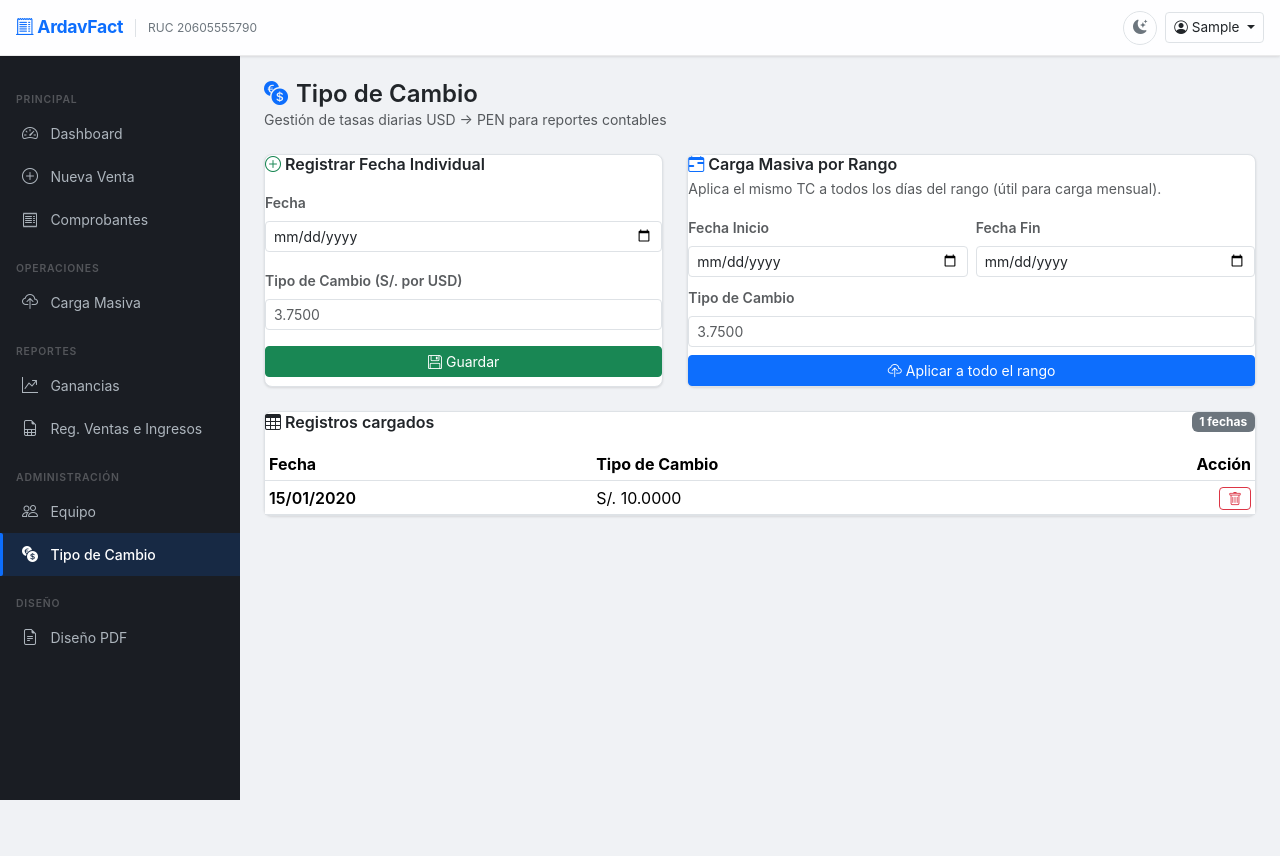
After one commit to mickstmt/ArdavFact, a Flask app: page /admin/tipo-cambio in a window 1280 px wide. The commit adds this page. Run offline with Flask 3, Linux system fonts and the light colour scheme; a user stored in the database is signed in; tables that the repository leaves empty hold one stand-in row (values such as "Sample post"); some libraries are stand-ins or nearby versions.

Commit message:
feat: add TipoCambio module + Registro de Ventas e Ingresos (Formato 14.1)
- TipoCambio model (app/models/tipo_cambio.py)
- Alembic migration: migrations/versions/a3f8c1e92d07_add_tipo_cambio_table.py
- Service: app/services/tipo_cambio_service.py
  - get_tipo_cambio(fecha): lookup exact or nearest previous, returns float|None
  - guardar_tipo_cambio, guardar_rango, eliminar_tipo_cambio
- Admin CRUD: GET/POST /admin/tipo-cambio (individual + bulk range + delete)
- Template: app/templates/admin/tipo_cambio.html (af-card style)
- reportes/routes.py: replace hardcoded _TIPO_CAMBIO=3.75 with get_tipo_cambio()
  in both exportar_ganancias_detallado and _costo_comprobante helper
- New routes: GET /reportes/registro-ventas + /exportar → Excel Formato 14.1
  Groups by CENTRAL→tipo_doc (01/03/07), subtotals, grand total, NC negative values
- Template: app/templates/reportes/registro_ventas.html
- Sidebar: Tipo de Cambio (admin) + Reg. Ventas e Ingresos (reportes) links

Co-Authored-By: Claude Sonnet 4.6 <noreply@anthropic.com>

```diff
--- a/app/blueprints/admin/routes.py
+++ b/app/blueprints/admin/routes.py
@@ -179,6 +179,90 @@ def scheduler_ejecutar_ahora():
 
 
 # ─────────────────────────────────────────────────────────────────────────────
+# Tipo de Cambio — CRUD
+# ─────────────────────────────────────────────────────────────────────────────
+
+@admin_bp.route('/tipo-cambio')
+@login_required
+@requiere_permiso('usuarios.gestionar')
+def tipo_cambio():
+    """Panel de gestión del tipo de cambio diario."""
+    from app.models.tipo_cambio import TipoCambio
+    registros = TipoCambio.query.order_by(TipoCambio.fecha.desc()).all()
+    return render_template('admin/tipo_cambio.html', registros=registros)
+
+
+@admin_bp.route('/tipo-cambio/guardar', methods=['POST'])
+@login_required
+@requiere_permiso('usuarios.gestionar')
+def tipo_cambio_guardar():
+    """Guarda o actualiza el TC para una fecha individual."""
+    from app.services.tipo_cambio_service import guardar_tipo_cambio
+    from flask import flash, redirect, url_for
+    from datetime import date
+
+    fecha_str = request.form.get('fecha', '').strip()
+    valor_str = request.form.get('valor', '').strip()
+
+    if not fecha_str or not valor_str:
+        flash('Fecha y valor son obligatorios.', 'danger')
+        return redirect(url_for('admin.tipo_cambio'))
+
+    try:
+        fecha = date.fromisoformat(fecha_str)
+        valor = float(valor_str.replace(',', '.'))
+        if valor <= 0:
+            raise ValueError
+    except ValueError:
+        flash('Fecha o valor inválidos.', 'danger')
+        return redirect(url_for('admin.tipo_cambio'))
+
+    guardar_tipo_cambio(fecha, valor)
+    flash(f'Tipo de cambio {fecha_str} = {valor:.4f} guardado.', 'success')
+    return redirect(url_for('admin.tipo_cambio'))
+
+
+@admin_bp.route('/tipo-cambio/guardar-rango', methods=['POST'])
+@login_required
+@requiere_permiso('usuarios.gestionar')
+def tipo_cambio_guardar_rango():
+    """Carga masiva: aplica el mismo TC a todos los días del rango."""
+    from app.services.tipo_cambio_service import guardar_rango
+    from flask import flash, redirect, url_for
+    from datetime import date
+
+    fecha_ini_str = request.form.get('fecha_ini', '').strip()
+    fecha_fin_str = request.form.get('fecha_fin', '').strip()
+    valor_str     = request.form.get('valor', '').strip()
+
+    try:
+        fecha_ini = date.fromisoformat(fecha_ini_str)
+        fecha_fin = date.fromisoformat(fecha_fin_str)
+        valor     = float(valor_str.replace(',', '.'))
+        if valor <= 0 or fecha_fin < fecha_ini:
+            raise ValueError
+    except ValueError:
+        flash('Datos inválidos para el rango.', 'danger')
+        return redirect(url_for('admin.tipo_cambio'))
+
+    creados, actualizados = guardar_rango(fecha_ini, fecha_fin, valor)
+    flash(f'Rango guardado: {creados} nuevos, {actualizados} actualizados.', 'success')
+    return redirect(url_for('admin.tipo_cambio'))
+
+
+@admin_bp.route('/tipo-cambio/eliminar/<int:tc_id>', methods=['POST'])
+@login_required
+@requiere_permiso('usuarios.gestionar')
+def tipo_cambio_eliminar(tc_id: int):
+    """Elimina un registro de tipo de cambio."""
+    from app.services.tipo_cambio_service import eliminar_tipo_cambio
+    from flask import flash, redirect, url_for
+    eliminar_tipo_cambio(tc_id)
+    flash('Registro eliminado.', 'success')
+    return redirect(url_for('admin.tipo_cambio'))
+
+
+# ─────────────────────────────────────────────────────────────────────────────
 # Helper
 # ─────────────────────────────────────────────────────────────────────────────
 
--- a/app/models/__init__.py
+++ b/app/models/__init__.py
@@ -4,6 +4,7 @@ from .cliente import Cliente
 from .producto import Producto, Variacion, Categoria, CostoProducto, producto_categorias
 from .comprobante import Comprobante, ComprobanteItem
 from .plantilla import PlantillaComprobante
+from .tipo_cambio import TipoCambio
 
 __all__ = [
     'Usuario', 'Rol', 'Permiso', 'usuario_roles', 'rol_permisos',
@@ -11,4 +12,5 @@ __all__ = [
     'Producto', 'Variacion', 'Categoria', 'CostoProducto', 'producto_categorias',
     'Comprobante', 'ComprobanteItem',
     'PlantillaComprobante',
+    'TipoCambio',
 ]
--- /dev/null
+++ b/app/templates/admin/tipo_cambio.html
@@ -0,0 +1,111 @@
+{% extends 'base.html' %}
+{% block title %}Tipo de Cambio{% endblock %}
+
+{% block content %}
+<div class="d-flex justify-content-between align-items-center mb-4 flex-wrap gap-2">
+  <div>
+    <h4 class="mb-0 fw-semibold"><i class="bi bi-currency-exchange me-2 text-primary"></i>Tipo de Cambio</h4>
+    <p class="text-muted mb-0 small">Gestión de tasas diarias USD → PEN para reportes contables</p>
+  </div>
+</div>
+
+<div class="row g-4 mb-4">
+
+  <!-- Carga individual -->
+  <div class="col-md-5">
+    <div class="af-card h-100">
+      <h6 class="fw-semibold mb-3"><i class="bi bi-plus-circle text-success me-1"></i>Registrar Fecha Individual</h6>
+      <form method="POST" action="{{ url_for('admin.tipo_cambio_guardar') }}">
+        <input type="hidden" name="csrf_token" value="{{ csrf_token() }}">
+        <div class="mb-3">
+          <label class="form-label small text-muted fw-semibold">Fecha</label>
+          <input type="date" name="fecha" class="form-control form-control-sm" required>
+        </div>
+        <div class="mb-3">
+          <label class="form-label small text-muted fw-semibold">Tipo de Cambio (S/. por USD)</label>
+          <input type="number" name="valor" step="0.0001" min="0.0001" placeholder="3.7500"
+                 class="form-control form-control-sm" required>
+        </div>
+        <button type="submit" class="btn btn-success btn-sm w-100">
+          <i class="bi bi-floppy me-1"></i>Guardar
+        </button>
+      </form>
+    </div>
+  </div>
+
+  <!-- Carga por rango -->
+  <div class="col-md-7">
+    <div class="af-card h-100">
+      <h6 class="fw-semibold mb-1"><i class="bi bi-calendar-range text-primary me-1"></i>Carga Masiva por Rango</h6>
+      <p class="text-muted small mb-3">Aplica el mismo TC a todos los días del rango (útil para carga mensual).</p>
+      <form method="POST" action="{{ url_for('admin.tipo_cambio_guardar_rango') }}">
+        <input type="hidden" name="csrf_token" value="{{ csrf_token() }}">
+        <div class="row g-2">
+          <div class="col-6">
+            <label class="form-label small text-muted fw-semibold">Fecha Inicio</label>
+            <input type="date" name="fecha_ini" class="form-control form-control-sm" required>
+          </div>
+          <div class="col-6">
+            <label class="form-label small text-muted fw-semibold">Fecha Fin</label>
+            <input type="date" name="fecha_fin" class="form-control form-control-sm" required>
+          </div>
+          <div class="col-12">
+            <label class="form-label small text-muted fw-semibold">Tipo de Cambio</label>
+            <input type="number" name="valor" step="0.0001" min="0.0001" placeholder="3.7500"
+                   class="form-control form-control-sm" required>
+          </div>
+          <div class="col-12 mt-2">
+            <button type="submit" class="btn btn-primary btn-sm w-100">
+              <i class="bi bi-cloud-upload me-1"></i>Aplicar a todo el rango
+            </button>
+          </div>
+        </div>
+      </form>
+    </div>
+  </div>
+</div>
+
+<!-- Tabla de registros -->
+<div class="af-card">
+  <div class="d-flex justify-content-between align-items-center mb-3">
+    <h6 class="fw-semibold mb-0"><i class="bi bi-table me-1"></i>Registros cargados</h6>
+    <span class="badge bg-secondary">{{ registros|length }} fechas</span>
+  </div>
+
+  {% if registros %}
+  <div class="table-responsive">
+    <table class="table table-sm align-middle mb-0">
+      <thead>
+        <tr>
+          <th>Fecha</th>
+          <th>Tipo de Cambio</th>
+          <th class="text-end">Acción</th>
+        </tr>
+      </thead>
+      <tbody>
+        {% for tc in registros %}
+        <tr>
+          <td class="fw-semibold">{{ tc.fecha.strftime('%d/%m/%Y') }}</td>
+          <td>S/. {{ '%.4f'|format(tc.valor|float) }}</td>
+          <td class="text-end">
+            <form method="POST" action="{{ url_for('admin.tipo_cambio_eliminar', tc_id=tc.id) }}"
+                  onsubmit="return confirm('¿Eliminar TC del {{ tc.fecha.strftime('%d/%m/%Y') }}?')">
+              <input type="hidden" name="csrf_token" value="{{ csrf_token() }}">
+              <button type="submit" class="btn btn-sm btn-outline-danger px-2 py-0">
+                <i class="bi bi-trash"></i>
+              </button>
+            </form>
+          </td>
+        </tr>
+        {% endfor %}
+      </tbody>
+    </table>
+  </div>
+  {% else %}
+  <div class="text-center text-muted py-5">
+    <i class="bi bi-inbox display-5 d-block mb-2"></i>
+    No hay registros de tipo de cambio aún.
+  </div>
+  {% endif %}
+</div>
+{% endblock %}
--- a/app/templates/base.html
+++ b/app/templates/base.html
@@ -110,16 +110,24 @@
   {% if current_user.tiene_permiso('reportes.ver') %}
   <div class="af-sidebar-section">Reportes</div>
   <a href="{{ url_for('reportes.ganancias') }}"
-     class="af-sidebar-link {% if request.blueprint == 'reportes' %}active{% endif %}">
+     class="af-sidebar-link {% if request.endpoint == 'reportes.ganancias' %}active{% endif %}">
     <i class="bi bi-graph-up-arrow"></i>Ganancias
+  </a>
+  <a href="{{ url_for('reportes.registro_ventas') }}"
+     class="af-sidebar-link {% if request.endpoint in ('reportes.registro_ventas', 'reportes.registro_ventas_exportar') %}active{% endif %}">
+    <i class="bi bi-file-earmark-spreadsheet"></i>Reg. Ventas e Ingresos
   </a>
   {% endif %}
 
   {% if current_user.tiene_permiso('usuarios.gestionar') %}
   <div class="af-sidebar-section">Administración</div>
   <a href="{{ url_for('admin.usuarios') }}"
-     class="af-sidebar-link {% if request.blueprint == 'admin' %}active{% endif %}">
+     class="af-sidebar-link {% if request.endpoint == 'admin.usuarios' %}active{% endif %}">
     <i class="bi bi-people"></i>Equipo
+  </a>
+  <a href="{{ url_for('admin.tipo_cambio') }}"
+     class="af-sidebar-link {% if request.endpoint == 'admin.tipo_cambio' %}active{% endif %}">
+    <i class="bi bi-currency-exchange"></i>Tipo de Cambio
   </a>
   {% endif %}
 
```
Also changed, not shown: app/blueprints/reportes/routes.py (+234 -4 lines), app/models/tipo_cambio.py (added, +12 -0 lines), app/services/tipo_cambio_service.py (added, +62 -0 lines), app/templates/reportes/registro_ventas.html (added, +52 -0 lines), migrations/versions/a3f8c1e92d07_add_tipo_cambio_table.py (added, +33 -0 lines).
